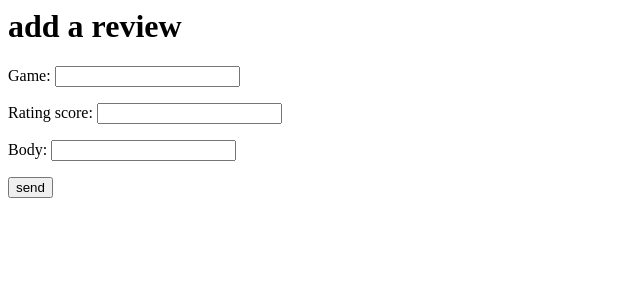
After one commit to waleedo91/Django-Capstone-Q4, a Django app: page /add_review/ in a window 1280 px wide. The commit adds this page. Shown: the top 300 px of the page, without its empty margins (0-640 px from the left). Run offline with Django 3.2, Linux system fonts and the light colour scheme.

Commit message:
review form is showing up at /add_review/ and review is in admin pannel

```diff
--- a/capstone_app/forms.py
+++ b/capstone_app/forms.py
@@ -10,9 +10,9 @@ from .models import GameGenre, Game, Player, GameReview
 
 
 class GameReviewForm(forms.Form):
-    game = forms.ModelsChoiceField(queryset=Game.objects.all())
-    rating_score = forms.DecimalField(max_value=3, decimal_places=2)
-    body = forms.CharField(widget=Textarea)
+    game = forms.CharField(max_length=40)
+    rating_score = forms.DecimalField(max_value=10, decimal_places=2)
+    body = forms.CharField(max_length=100)
 
 
 class SignupForm(UserCreationForm):
--- a/capstone_app/models.py
+++ b/capstone_app/models.py
@@ -68,7 +68,8 @@ class Player(models.Model):
 
 class GameReview(models.Model):
     user = models.ForeignKey(User, on_delete=models.SET_NULL, null=True)
-    game = models.ForeignKey(Game, on_delete=models.CASCADE, null=True)
+    # game = models.ForeignKey(Game, on_delete=models.CASCADE, null=True)
+    game = models.CharField(max_length=50)
     rating_score = models.IntegerField(null=True, blank=True)
     body = models.TextField(null=True, blank=True)
     created_at = models.DateTimeField(default=timezone.now)
--- a/capstone_app/views.py
+++ b/capstone_app/views.py
@@ -1,7 +1,9 @@
 from django.http.response import Http404
-from django.shortcuts import render
-from .models import Game
+from django.shortcuts import render, HttpResponseRedirect
+from .models import GameReview
+from django.contrib.auth.decorators import login_required
 import requests
+from .forms import GameReviewForm
 import json
 
 # Create your views here.
@@ -11,3 +13,18 @@ def gameview(request, game_id):
     game = requests.request("GET", url)
     resp = game.json()
     return render(request, 'game.html', {'game': resp})
+
+def add_review(request):
+    if request.method == 'POST':
+        form = GameReviewForm(request.POST)
+        if form.is_valid():
+            data = form.cleaned_data
+            GameReview.objects.create(
+                game=data['game'],
+                rating_score=data['rating_score'],
+                body = data['body']
+            )
+            return HttpResponseRedirect('/')
+
+    form = GameReviewForm()
+    return render(request, 'newreview.html', {'form': form})
--- a/capstone_django/urls.py
+++ b/capstone_django/urls.py
@@ -19,6 +19,7 @@ from capstone_app import views
 
 urlpatterns = [
     path('game/<int:game_id>/', views.gameview, name='gameview'),
+    path('add_review/', views.add_review, name='add_review'),
     path('admin/', admin.site.urls),
     path('accounts/', include('django.contrib.auth.urls')),
 
--- /dev/null
+++ b/templates/newreview.html
@@ -0,0 +1,8 @@
+<h1>
+    add a review
+</h1>
+<form method="post">
+    {% csrf_token %}
+    {{ form.as_p }}
+    <button type="submit">send</button>
+</form>
```
Also changed, not shown: capstone_app/migrations/0001_initial.py, capstone_app/migrations/0002_auto_20210408_2337.py (deleted), templates/game.html (line endings or trailing spaces).
